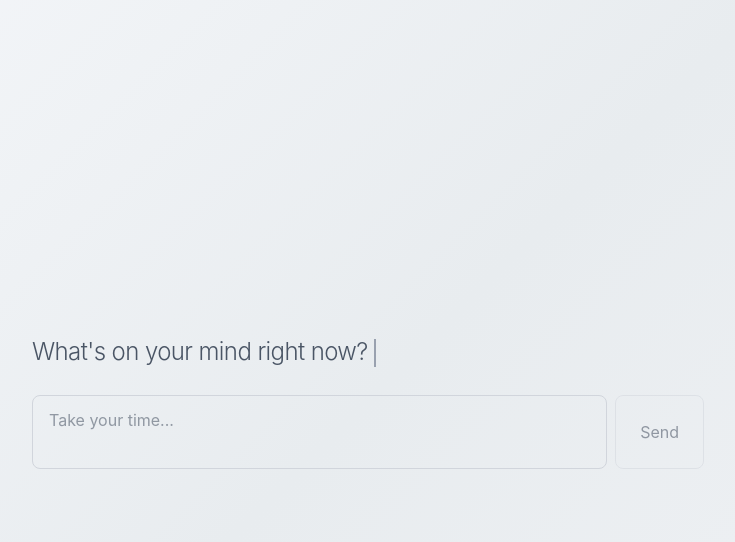
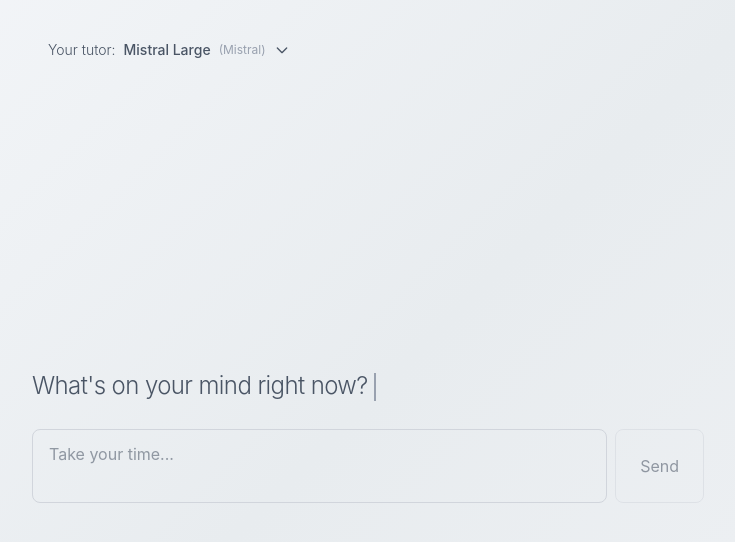
Before and after one commit to socraticbot/socratic-bot, a Next.js app in the folder jsprojs/webapp/: page / in a window 1280 px wide. Shown: the top 542 px of the page, without its empty margins (272-1007 px from the left). Built offline with nearby package versions, Linux system fonts and the light colour scheme.

Commit message:
Add model selector to main page - users can choose their tutor

```diff
--- a/jsprojs/webapp/app/page.tsx
+++ b/jsprojs/webapp/app/page.tsx
@@ -1,6 +1,8 @@
 'use client';
 
 import { useState, useEffect, useRef } from 'react';
+import ModelSelector from './components/ModelSelector';
+import { TutorModel, getDefaultModel } from '@/lib/models';
 
 interface Message {
   id: string;
@@ -18,6 +20,7 @@ export default function Home() {
   const [error, setError] = useState<string | null>(null);
   const [currentThought, setCurrentThought] = useState<string | null>(null);
   const [streamingText, setStreamingText] = useState<string>('');
+  const [selectedModel, setSelectedModel] = useState<TutorModel>(getDefaultModel());
   const messagesEndRef = useRef<HTMLDivElement>(null);
 
   useEffect(() => {
@@ -67,7 +70,10 @@ export default function Home() {
         headers: {
           'Content-Type': 'application/json',
         },
-        body: JSON.stringify({ prompt: userInput }),
+        body: JSON.stringify({
+          prompt: userInput,
+          modelId: selectedModel.id,
+        }),
       });
 
       if (!res.ok) {
@@ -142,9 +148,19 @@ export default function Home() {
   };
 
   return (
-    <div className="min-h-screen flex items-center justify-center p-8">
-      <div className="w-full max-w-2xl space-y-6">
-        {/* Initial Question */}
+    <div className="min-h-screen flex flex-col p-8">
+      {/* Model Selector - Top of page */}
+      <div className="w-full max-w-2xl mx-auto mb-8 fade-in">
+        <ModelSelector
+          selectedModel={selectedModel}
+          onModelChange={setSelectedModel}
+        />
+      </div>
+
+      {/* Main Content */}
+      <div className="flex-1 flex items-center justify-center">
+        <div className="w-full max-w-2xl space-y-6">
+          {/* Initial Question */}
         {messages.length === 0 && showQuestion && (
           <div className="fade-in">
             <p className="text-2xl text-gray-600 leading-relaxed font-light tracking-tight">
@@ -246,6 +262,7 @@ export default function Home() {
             </div>
           </form>
         )}
+        </div>
       </div>
     </div>
   );
```
